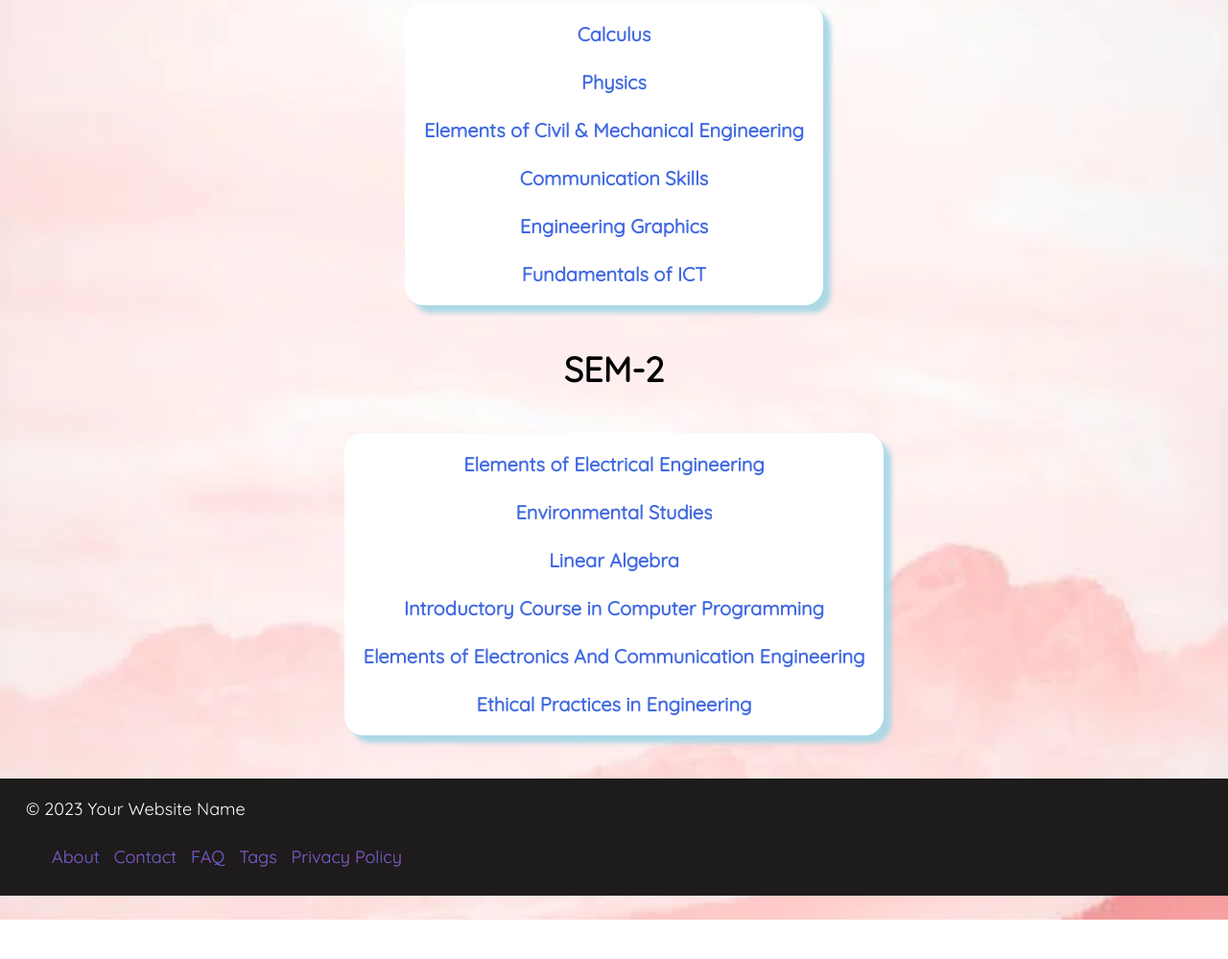
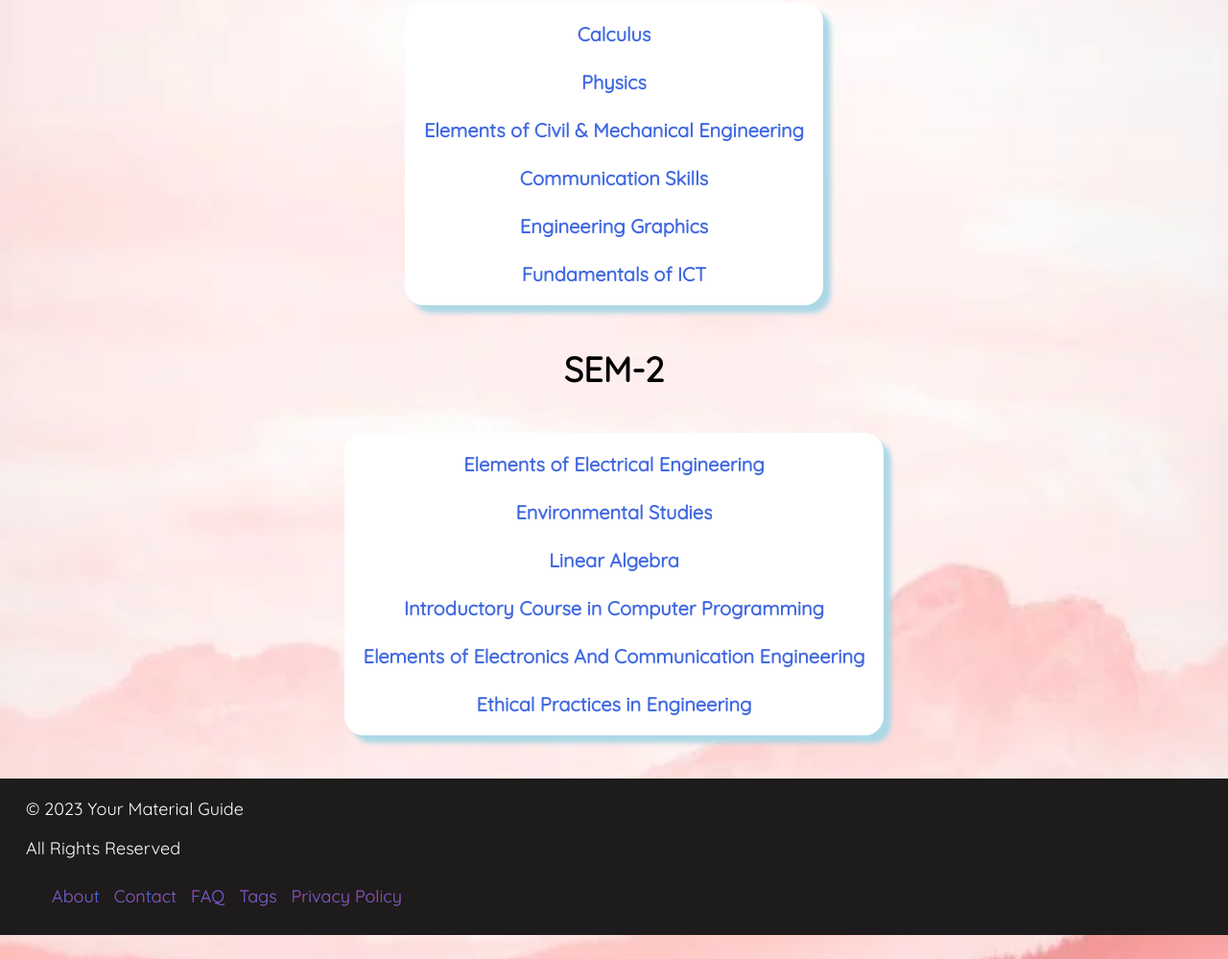
Before and after one commit to 007Dharmjit/Website, a plain HTML site: page a.html in a window 1280 px wide. Shown: the part 381-1380 px from the top of the page at 96% size. Before the commit the page ends 1339 px from the top, so only its background shows below. Drawn offline with Linux system fonts and the light colour scheme; a web font is replaced by a local one.

Commit message:
Update a.html

```diff
--- a/a.html
+++ b/a.html
@@ -69,7 +69,8 @@
 
     <footer>
       <div class="mas1">
-        <p>&copy; 2023 Your Website Name</p>
+        <p>&copy; 2023 Your Material Guide</p>
+        <p>All Rights Reserved</p>
         <table>
           <ul class="ft">
             <li><a href="">About</a></li>
```
